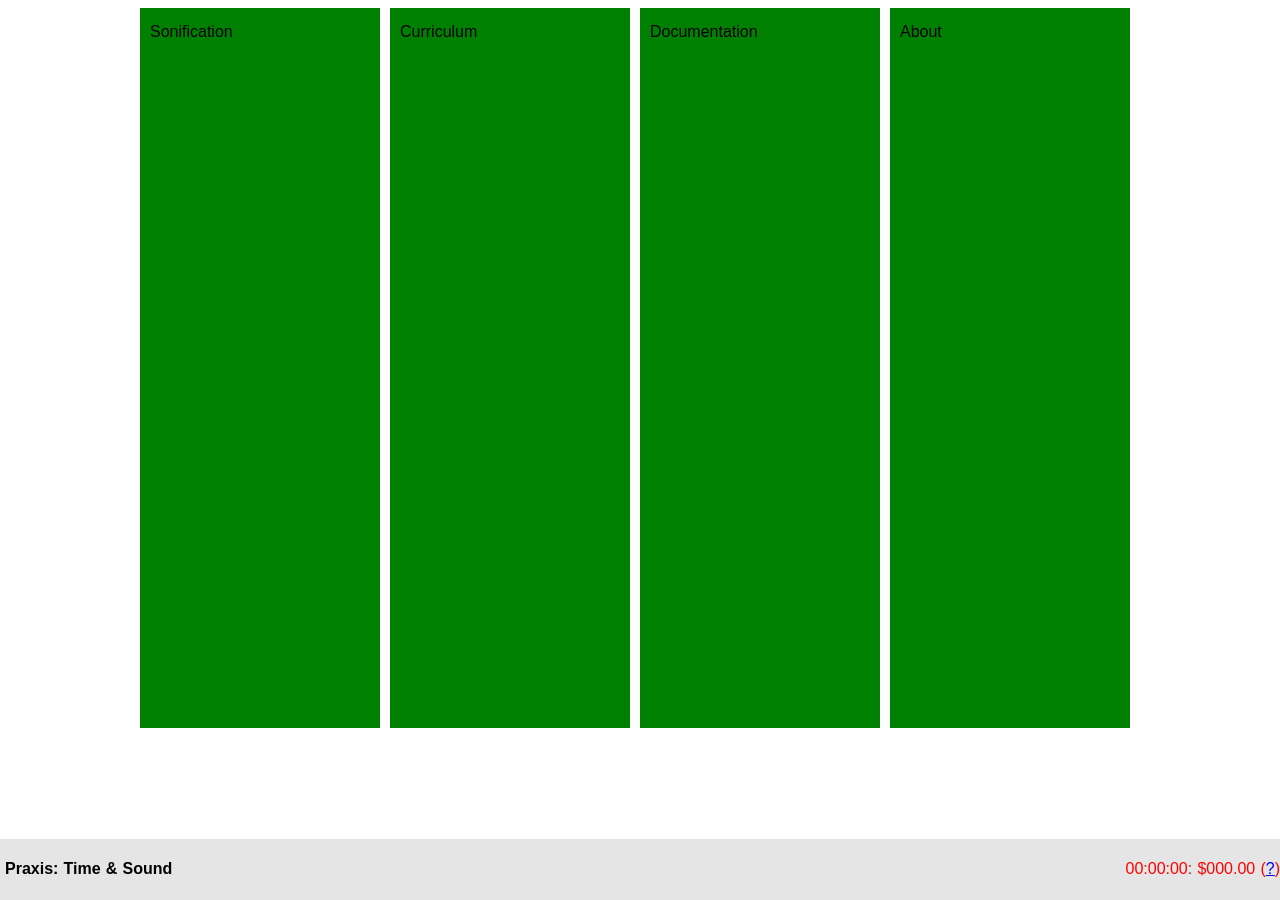
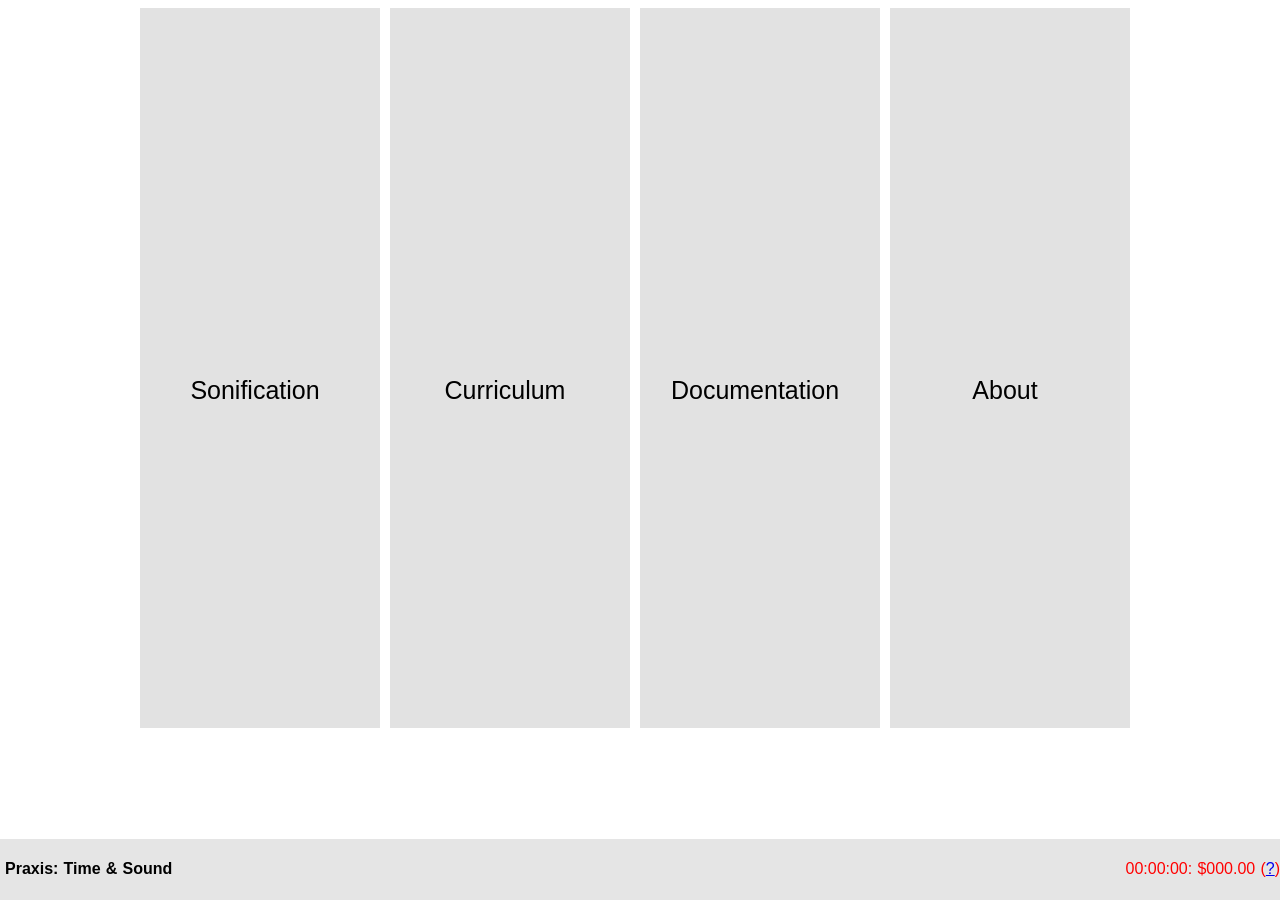
Before and after one commit to scholarslab/clockwork, a Jekyll site: the page built from index.html, in a window 1280 px wide. Built offline with Jekyll 4.4.1, drawn with Linux system fonts in a browser that asks for light colours; some web fonts are replaced.

Commit message:
changing some style stuff for nav on main.css

```diff
--- a/css/main.css
+++ b/css/main.css
@@ -40,6 +40,7 @@ h2 {
   margin-left: auto;
   margin-right: auto;
   max-width: 1000px;
+  min-width: 1000px;
 }
 
 
@@ -71,9 +72,11 @@ nav li a{
 .home nav li a {
   display: block;
   color: #000;
-  padding: 10px 20px 10px 10px;
+  padding: 150% 20px 10px 10px;
+  font-size: 25px;
+  text-align: center;
   text-decoration: none;
-  background: green;
+  background: rgba(0, 0, 1, 0.115);
   height: 80vh;
   max-height: 800px;
 }
```
